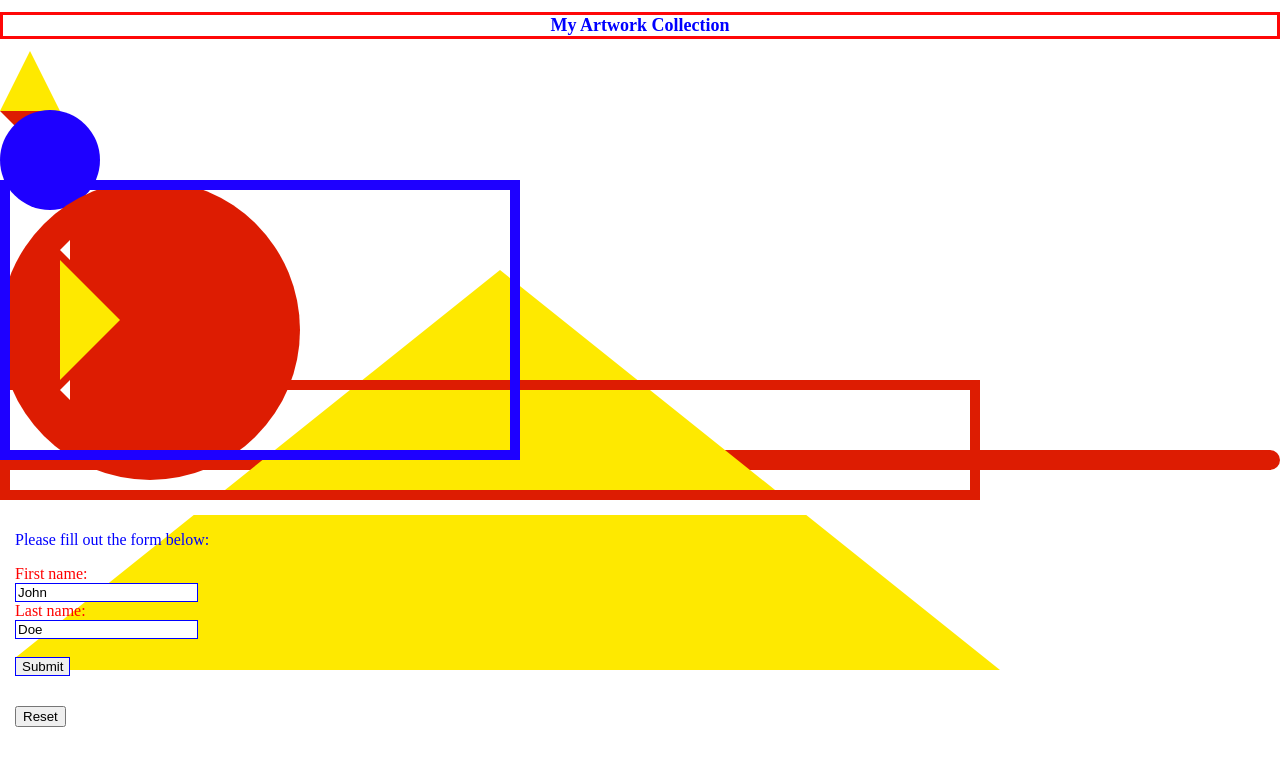
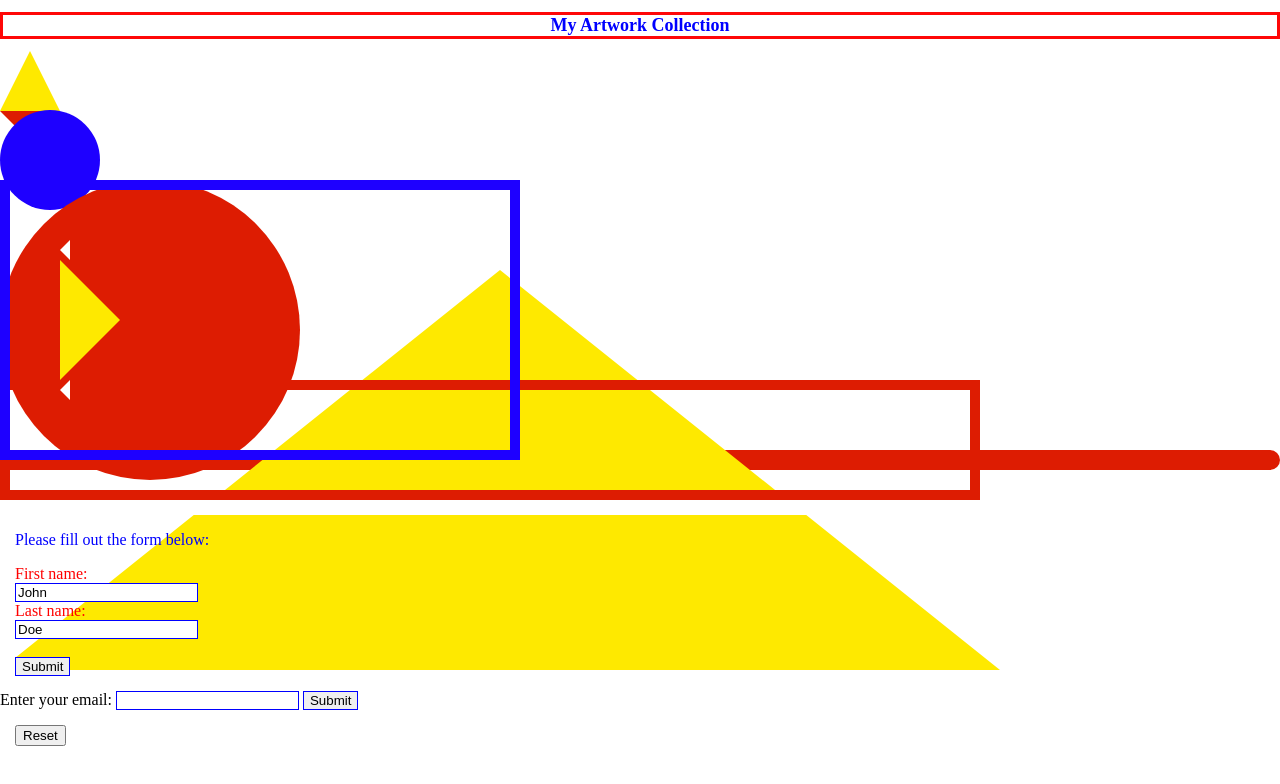
Before and after one commit to PAlexanderG/My-artwork-colletion, a plain HTML site: page index.html in a window 1280 px wide. Drawn offline with Linux system fonts and the light colour scheme.

Commit message:
email form created

```diff
--- a/index.html
+++ b/index.html
@@ -63,6 +63,11 @@ page that the student created-->
         <input style="border: 1px solid blue"type="text" id="lname" name="lname" value="Doe"><br><br>
         <input style="border: 1px solid blue"type="submit" value="Submit">
     </div>
+    <form action="/action_page.php">
+        <label for="email">Enter your email:</label>
+        <input style="border: 1px solid blue" type="email" id="email" name="email">
+        <input style="border: 1px solid blue" type="submit">
+      </form>
     <div id=text-box-form>
 
             <input type="reset">
```
